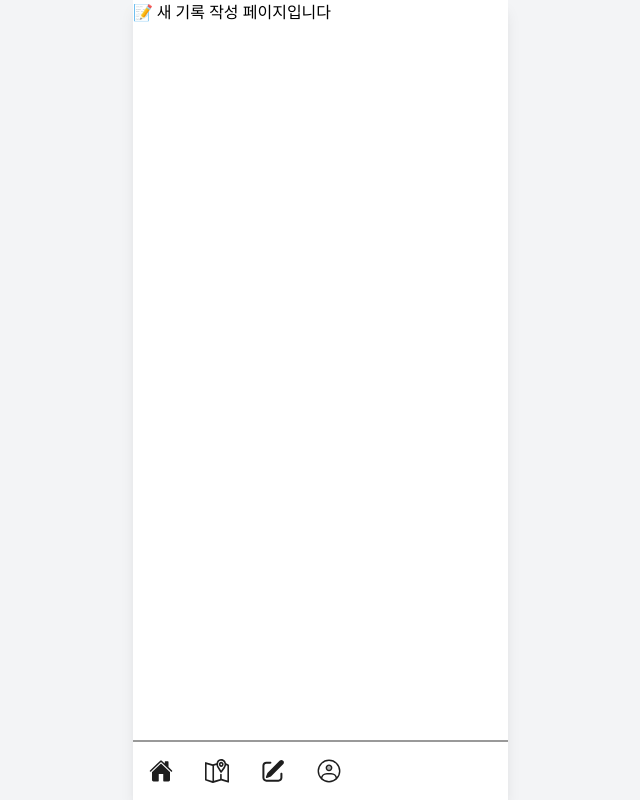
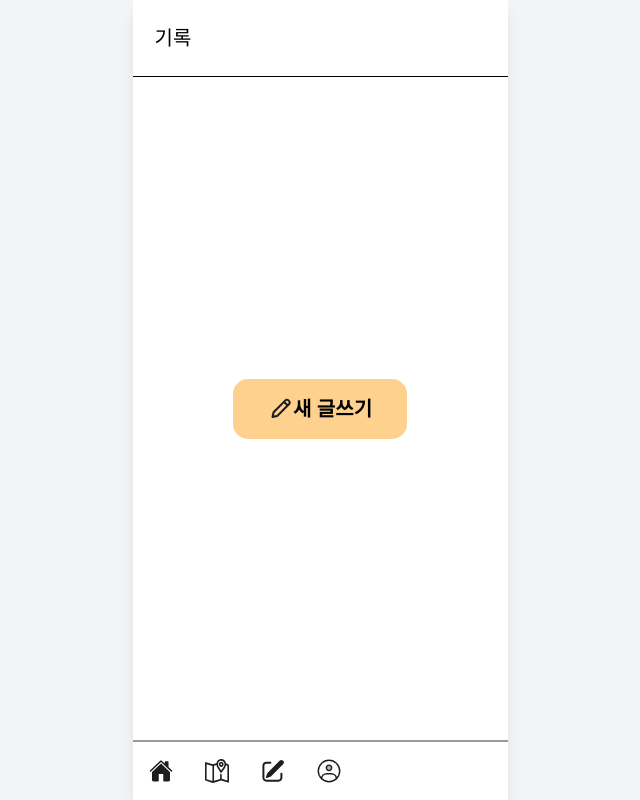
Before and after one commit to dongnae-bangnae/FE, a React (Vite) app: page /record/new in a window 1280 px wide. Shown: the whole page, without its empty margins (320-960 px from the left). Built offline with nearby package versions, Linux system fonts and the light colour scheme.

Commit message:
✨Feat: 기록메인화면 구현(#10)

```diff
--- a/src/pages/NewRecordPage.tsx
+++ b/src/pages/NewRecordPage.tsx
@@ -1,4 +1,63 @@
+import { useNavigate } from "react-router-dom";
+import colors from "../styles/colors";
+import fonts from "../styles/fonts";
+
+import PencilIcon from "../assets/icon-pencil.svg";
+
 function NewRecordPage() {
-  return <div>📝 새 기록 작성 페이지입니다</div>;
+  const navigate = useNavigate();
+
+  return (
+    <div
+      className="flex flex-col flex-1 h-full"
+      style={{
+        fontFamily: fonts.family,
+      }}
+    >
+      {/* 상단바 */}
+      <div className="w-full">
+        <div className="w-full">
+          <div className="border-b">
+            <header className="h-[76px] flex items-center justify-between"
+                    style={{ fontFamily: fonts.family, gap: "10px", padding: "5px 22px"}}>
+              <h1
+                style={{
+                  fontSize: fonts.size.subtitle,
+                  fontWeight: fonts.weight.medium,
+                  lineHeight: fonts.lineHeight.subtitle,
+                  color: "#000",
+                }}
+              >
+                기록
+              </h1>
+            </header>
+          </div>
+        </div>
+      </div>
+
+      {/* 본문 */}
+      <div className="flex-1 flex items-center justify-center">
+        <button
+          onClick={() => navigate("/record/:id")}
+          className="flex items-center justify-center gap-[9px]"
+          style={{
+            backgroundColor: colors.primaryLight,
+            color: "#000",
+            fontSize: fonts.size.subtitle,
+            fontWeight: 600,
+            width: "174px",
+            height: "60px",
+            padding: "12px 25px",
+            borderRadius: "15px",
+            border: "none",
+          }}
+        >
+          <img src={PencilIcon} alt="글쓰기" />
+          새 글쓰기
+        </button>
+      </div>
+    </div>
+  );
 }
+
 export default NewRecordPage;
```
